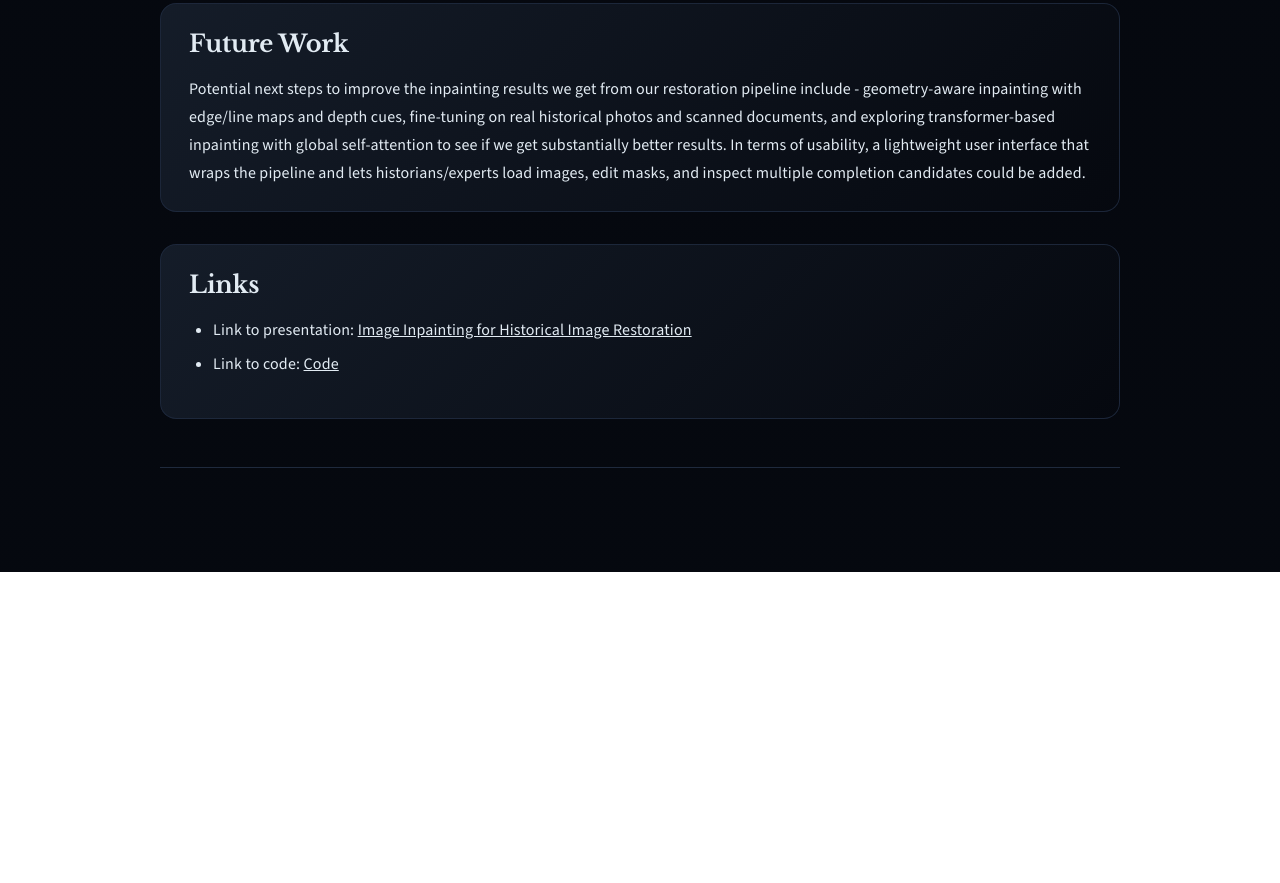
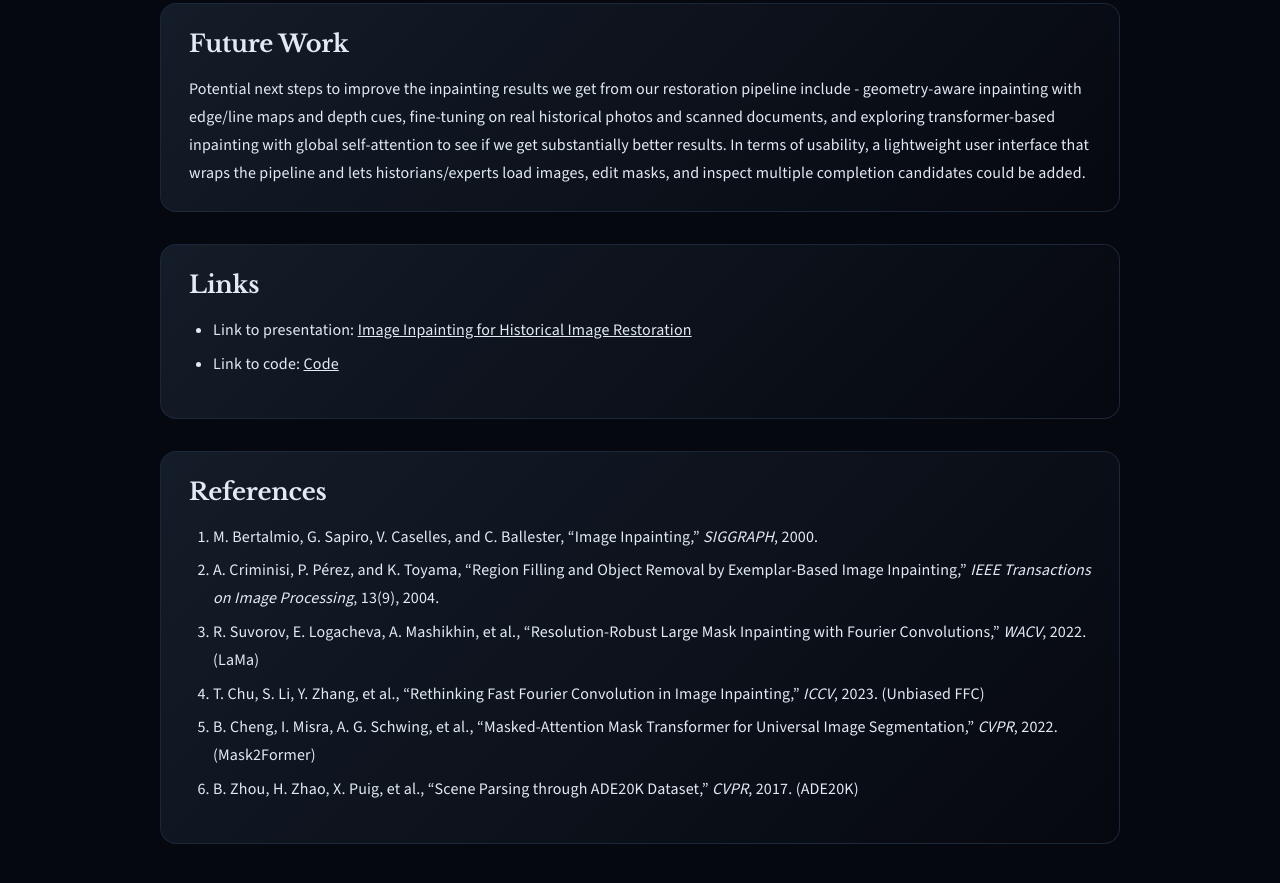
Before and after one commit to akanksha-sc/566-inpainting, a plain HTML site: page index.html in a window 1280 px wide. Shown: the part 5977-6860 px from the top of the page. Before the commit the page ends 6549 px from the top, so only its background shows below. Drawn offline with nearby package versions, Linux system fonts and the light colour scheme.

Commit message:
Update index.html
Adding references

```diff
--- a/index.html
+++ b/index.html
@@ -1825,6 +1825,63 @@
       </ul>
     </section>
 
+    <section id="references" class="section-card">
+      <header class="section-header">
+        <h2>References</h2>
+      </header>
+
+      <ol>
+        <li>
+          M. Bertalmio, G. Sapiro, V. Caselles, and C. Ballester,
+          <a href="https://dl.acm.org/doi/10.1145/344779.344972" target="_blank" rel="noopener">
+            “Image Inpainting,”
+          </a>
+          <em>SIGGRAPH</em>, 2000.
+        </li>
+
+        <li>
+          A. Criminisi, P. Pérez, and K. Toyama,
+          <a href="https://ieeexplore.ieee.org/document/1323101" target="_blank" rel="noopener">
+            “Region Filling and Object Removal by Exemplar-Based Image Inpainting,”
+          </a>
+          <em>IEEE Transactions on Image Processing</em>, 13(9), 2004.
+        </li>
+
+        <li>
+          R. Suvorov, E. Logacheva, A. Mashikhin, et al.,
+          <a href="https://arxiv.org/abs/2109.07161" target="_blank" rel="noopener">
+            “Resolution-Robust Large Mask Inpainting with Fourier Convolutions,”
+          </a>
+          <em>WACV</em>, 2022. (LaMa)
+        </li>
+
+        <li>
+          T. Chu, S. Li, Y. Zhang, et al.,
+          <a href="https://arxiv.org/abs/2309.03816" target="_blank" rel="noopener">
+            “Rethinking Fast Fourier Convolution in Image Inpainting,”
+          </a>
+          <em>ICCV</em>, 2023. (Unbiased FFC)
+        </li>
+
+        <li>
+          B. Cheng, I. Misra, A. G. Schwing, et al.,
+          <a href="https://arxiv.org/abs/2112.01527" target="_blank" rel="noopener">
+            “Masked-Attention Mask Transformer for Universal Image Segmentation,”
+          </a>
+          <em>CVPR</em>, 2022. (Mask2Former)
+        </li>
+
+        <li>
+          B. Zhou, H. Zhao, X. Puig, et al.,
+          <a href="https://arxiv.org/abs/1608.05442" target="_blank" rel="noopener">
+            “Scene Parsing through ADE20K Dataset,”
+          </a>
+          <em>CVPR</em>, 2017. (ADE20K)
+        </li>
+      </ol>
+    </section>
+
+
     <!-- Footer -->
     <footer class="site-footer">
     </footer>
```
